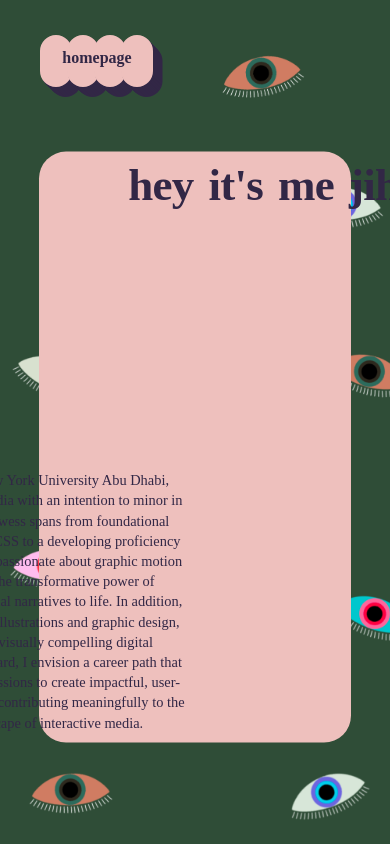
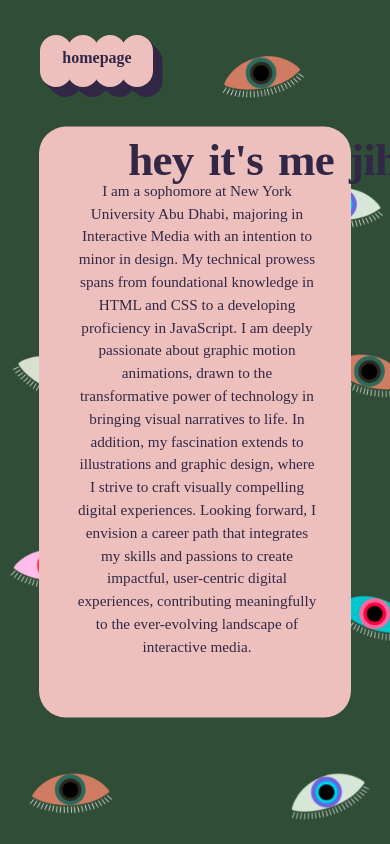
Before and after one commit to jc11452/jc11452.github.io, a plain HTML site: page finalproject/about.html in a window 390 px wide. Drawn offline with Linux system fonts and the light colour scheme; a web font is replaced by a local one.

Commit message:
Update about.css

```diff
--- a/finalproject/about.css
+++ b/finalproject/about.css
@@ -123,7 +123,7 @@ img { /* image positioning */
     display: none;
   }
   .container {
-    top: 53%;
+    top: 50%;
     align-items: center;
     width: 80%;
     height: 70%;
@@ -145,11 +145,13 @@ img { /* image positioning */
     align-items: center;
   }
   p {
-    transform: scale(0.9);
+    transform: scale(0.95);
+    line-height: 1.5;
   }
   .me {
-    top: 28%;
-    left: 3%;
+    width: 65%;
+    top: 19%;
+    left: 33%;
     transform: translate(-50%, -50%);
     text-align: center;
   }
```
